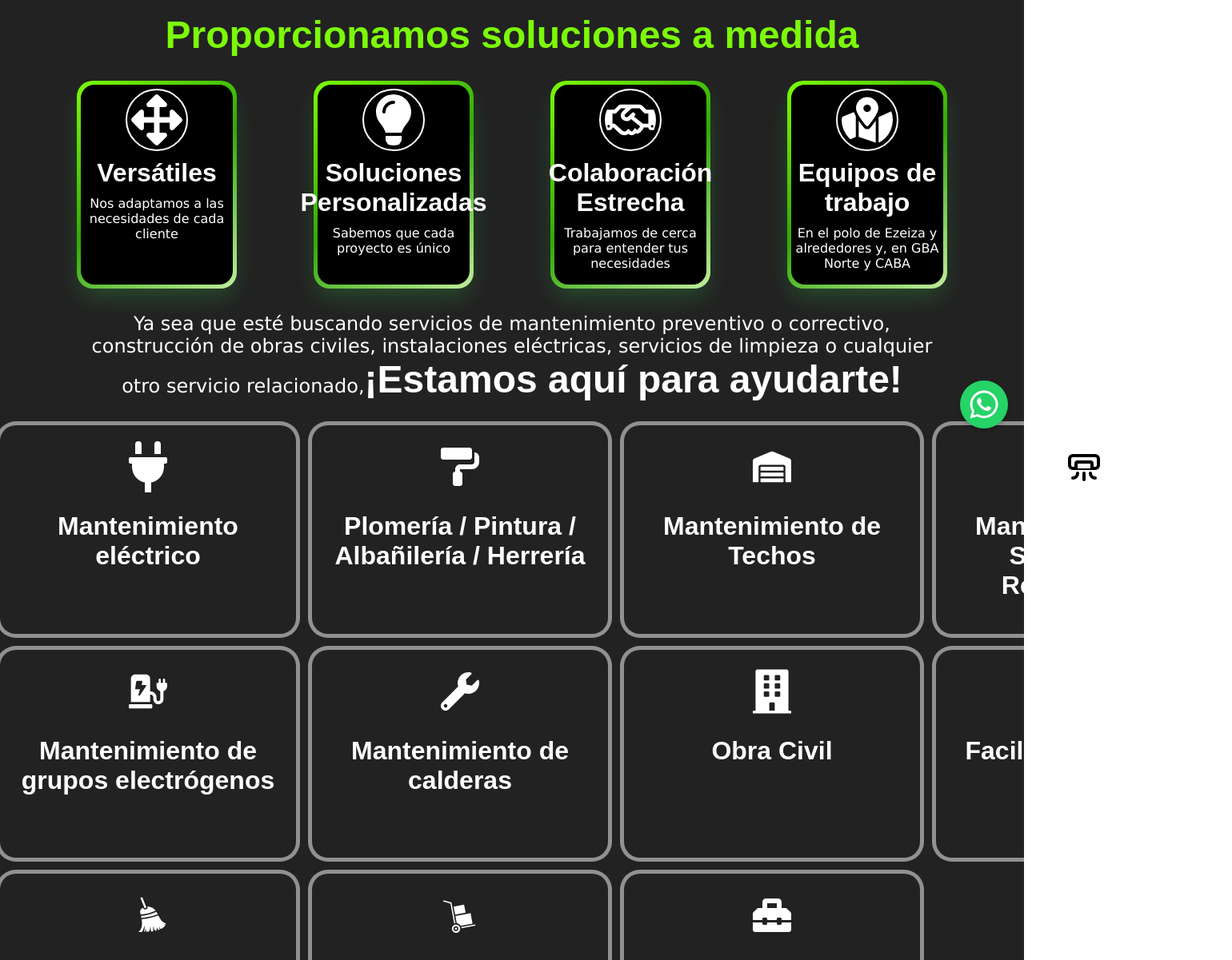
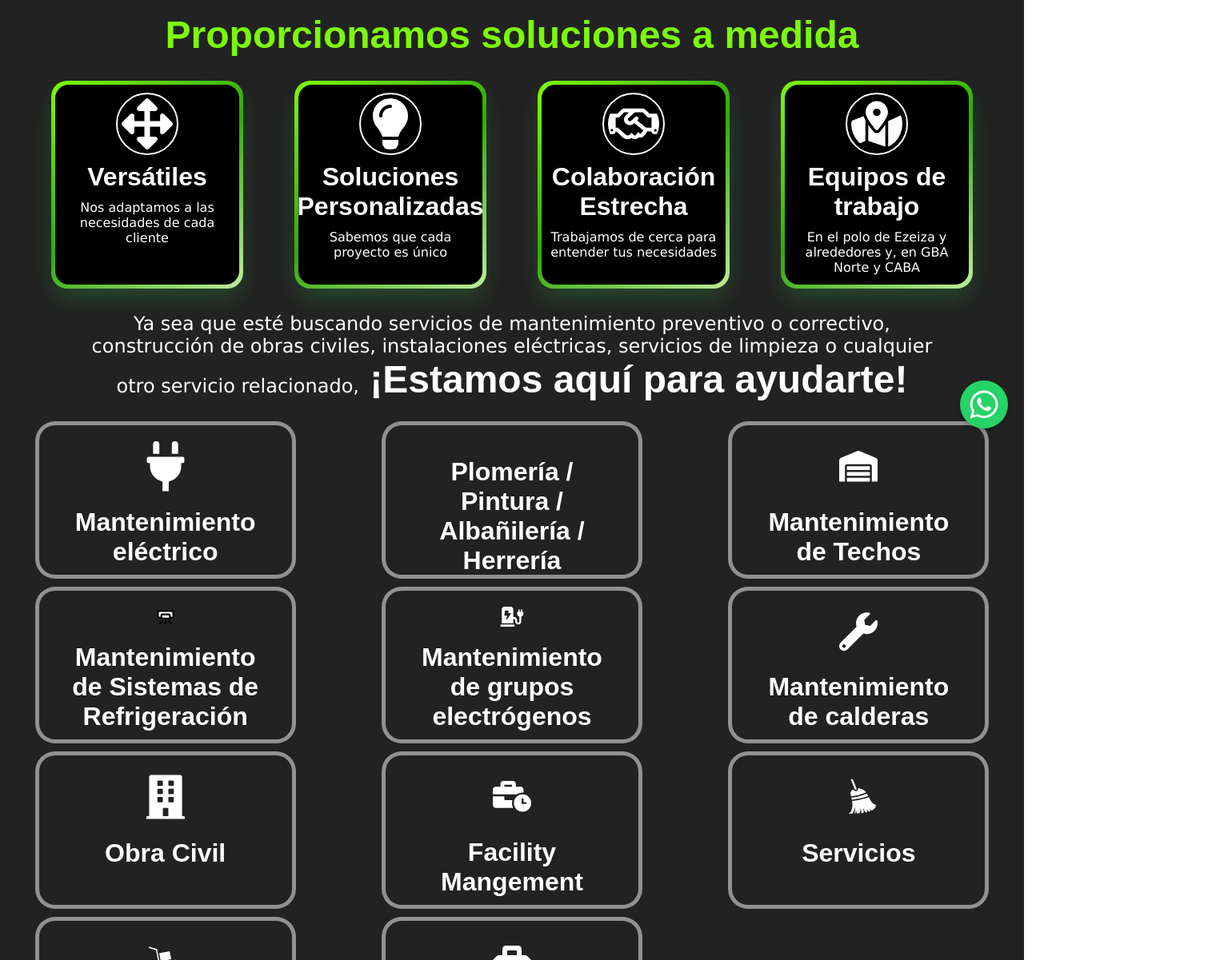
Before and after one commit to julieta2709/DurorGroup, a React (Vite) app: page / in a window 1280 px wide. Shown: the part 244-1445 px from the top of the page at 80% size, 1540 px wide, since content can reach past the window. Built offline with nearby package versions, Linux system fonts and the light colour scheme; a web font is replaced by a local one.

Commit message:
cardservices style

```diff
--- a/src/Components/CardServices.jsx
+++ b/src/Components/CardServices.jsx
@@ -78,8 +78,10 @@ const CardServices = ({ item, iconType }) => {
   const description = item.description.join("\n");
   return (
     <div className="CardService-container">
-      <div>{icon}</div>
-      <h3 className="CardService-title">{item.title}</h3>
+      <div className="CardService-front">
+        {icon}
+        <h3 className="CardService-title">{item.title}</h3>
+      </div>
       <div className="CardService-content">
         <p className="CardService-description">{description}</p>
         <button className="CardService-button">Conozca más</button>
--- a/src/Pages/Home.jsx
+++ b/src/Pages/Home.jsx
@@ -34,7 +34,7 @@ const Home = () => {
         Ya sea que esté buscando servicios de mantenimiento preventivo o
         correctivo, construcción de obras civiles, instalaciones eléctricas,
         servicios de limpieza o cualquier otro servicio relacionado,
-        <span className="Home-descriptionhighlighted">¡Estamos aquí para ayudarte!</span>
+        <span className="Home-descriptionhighlighted"> ¡Estamos aquí para ayudarte!</span>
       </p>
     </div>
   );
--- a/src/Styles/Card.css
+++ b/src/Styles/Card.css
@@ -1,5 +1,5 @@
 .Card-container {
-    width: 190px;
+    width: 230px;
     height: 250px;
     border-radius: 20px;
     padding: 5px;
@@ -22,7 +22,7 @@
     width: 64px;
     height: 64px;
     fill: rgb(255, 255, 255);
-    margin: 5px 0 5px 0;
+    margin: 10px 0 5px 0;
     border: solid 2px rgb(255, 255, 255);
     border-radius: 50%;
     padding: 5px;
--- a/src/Styles/CardServices.css
+++ b/src/Styles/CardServices.css
@@ -1,19 +1,28 @@
 .CardService-container {
-  position: relative;
-  width: 350px;
-  aspect-ratio: 16/11;
-  border-radius: 20px;
+  height: 100%;
   display: flex;
   flex-direction: column;
   align-items: center;
+}
+.CardService-front {
+  position: relative;
+  display: flex;
+  flex-direction: column;
   justify-content: flex-start;
+  align-items: center;
+  cursor: pointer;
+  width: 350px;
+  aspect-ratio: 16/9;
+  max-width: 80%;
+  padding: 10px;
+  border-radius: 20px;
   overflow: hidden;
-  padding: 10px;
   perspective: 1000px;
   box-shadow: 0 0 0 5px #ffffff80;
   transition: all 0.6s cubic-bezier(0.175, 0.885, 0.32, 1.275);
 }
 .CardService-container:hover {
+  aspect-ratio: 16/11;
   transform: scale(1.05);
   box-shadow: 0 8px 16px rgba(255, 255, 255, 0.2);
 }
@@ -24,11 +33,13 @@
   width: 100%;
   height: 100%;
   padding: 10px;
+  aspect-ratio: 16/11;
   display: flex;
   flex-direction: column;
   text-align: center;
   align-items: stretch;
   box-sizing: border-box;
+  border-radius: 20px;
   background-color: #222;
   transform: rotateX(-90deg);
   transform-origin: bottom;
--- a/src/Styles/ServicesStyle.css
+++ b/src/Styles/ServicesStyle.css
@@ -1,7 +1,7 @@
 .Services-container {
   display: grid;
-  grid-template-columns: repeat(4, 1fr);
-  grid-template-rows: repeat(3, 1fr);
+  grid-template-columns: repeat(3, 1fr);
+  grid-template-rows: repeat(4, 1fr);
   gap: 20px;
   justify-items: center;
 }
```
